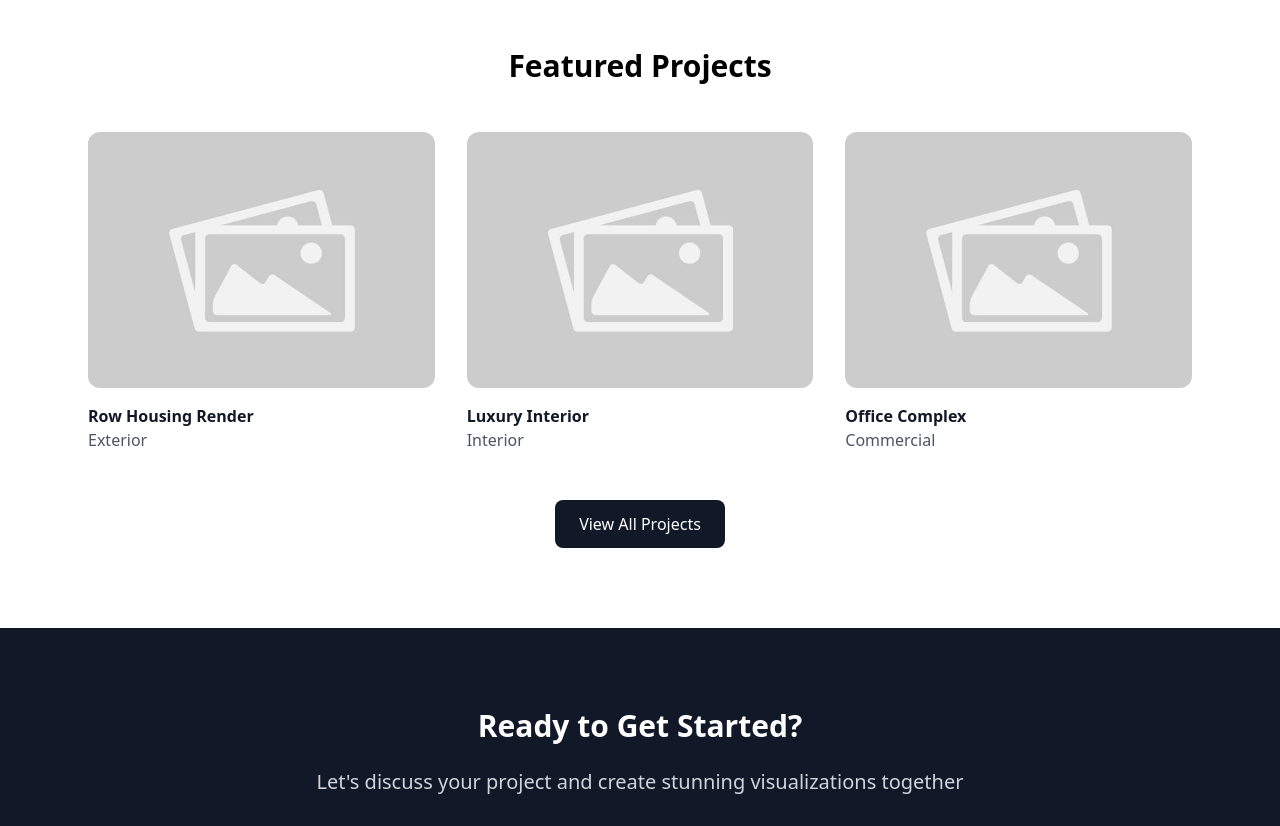
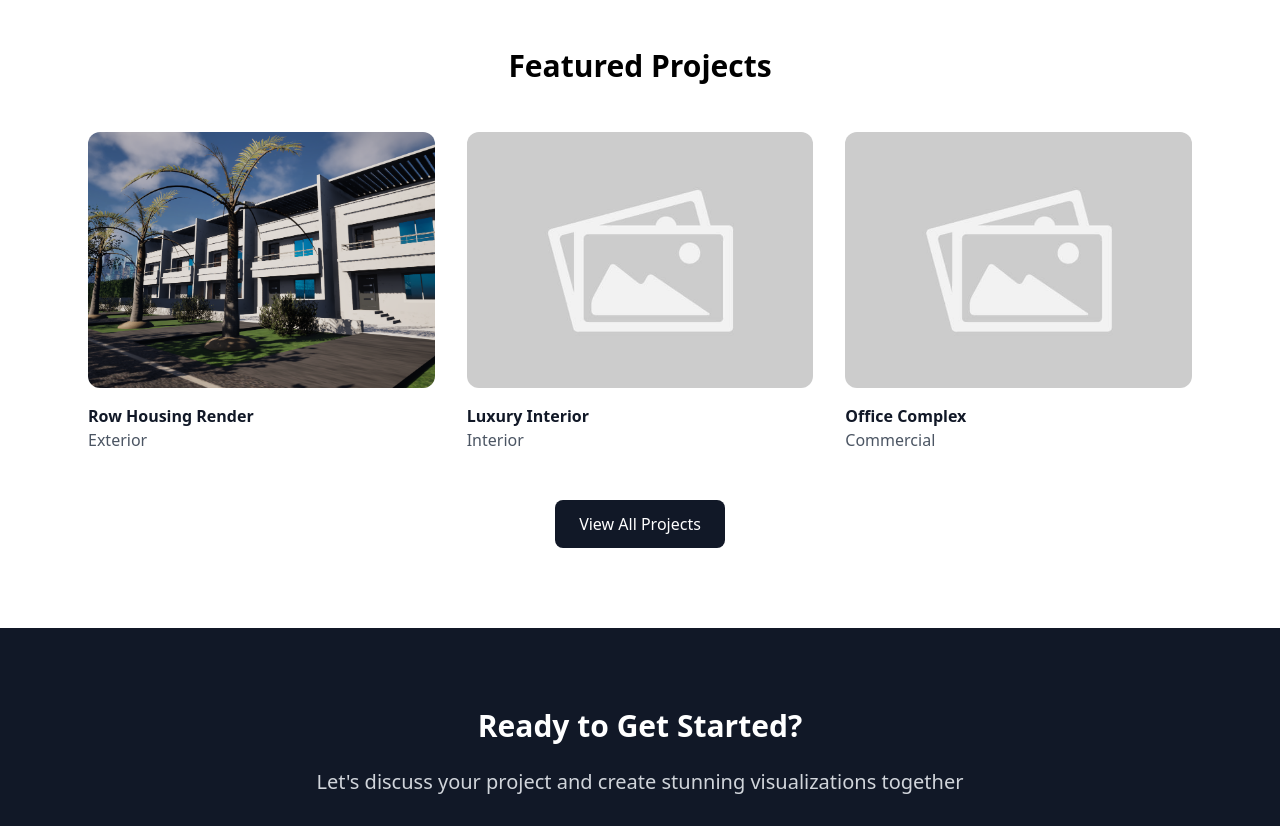
Before and after one commit to haydenhunter-projects/cc3d.website, a Next.js app: page / in a window 1280 px wide. Shown: the part 1540-2366 px from the top of the page. Built offline with nearby package versions, Linux system fonts and the light colour scheme.

Commit message:
version 0.85 added row home imagery

```diff
--- a/app/page.js
+++ b/app/page.js
@@ -84,7 +84,7 @@ export default function Home() {
                 {
                   title: "Row Housing Render",
                   category: "Exterior",
-                  image: "/istockphotoplaceholder.jpg",
+                  image: "/row_home_render_thumbnail.png",
                   slug: "row-housing-render"
                 },
                 {
--- a/app/projects/data.js
+++ b/app/projects/data.js
@@ -3,7 +3,7 @@ export const projects = {
     title: "Row Housing Render",
     category: "Exterior & Interior",
     video: "https://www.youtube.com/watch?v=x__SCxowBYs",
-    image: "/istockphotoplaceholder.jpg",
+    image: "/row_home_render_thumbnail.png",
     description: "A contemporary residential project featuring clean lines and sustainable design. This modern villa combines luxury living with environmental consciousness, incorporating large windows for natural light and energy-efficient systems throughout.",
     details: [
       "4,500 square feet of living space",
```
Also changed, not shown: public/row_home_render_thumbnail.png (added).
